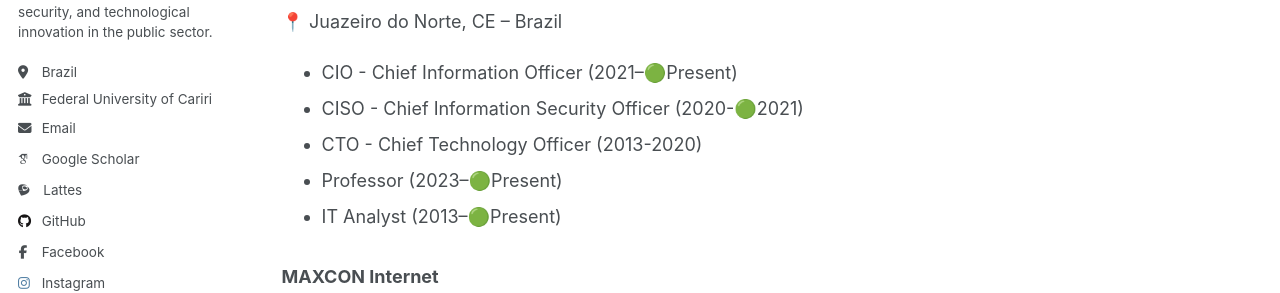
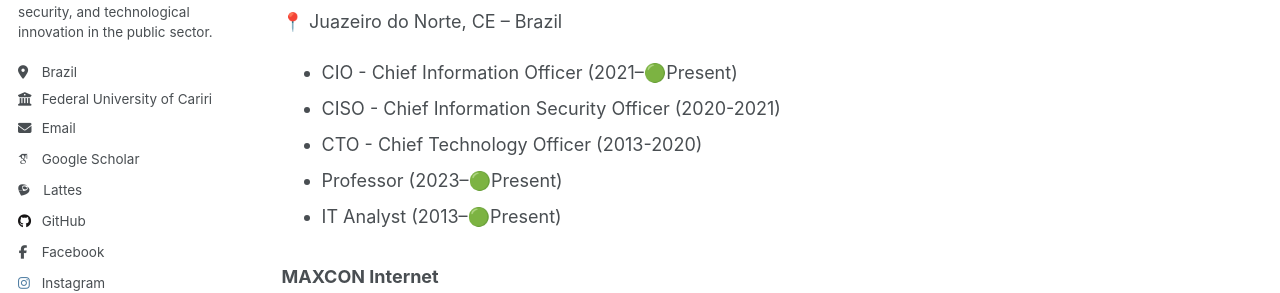
Before and after one commit to tacianopinheiro/tacianopinheiro.github.io, a Jekyll site: the page built from _pages/cv.md, in a window 1280 px wide and 900 px high. Shown: the part 457-750 px from the top of the window. Built offline with Jekyll 4.4.1, drawn with Linux system fonts in a browser that asks for light colours; some web fonts are replaced.

Commit message:
Update cv.md

```diff
--- a/_pages/cv.md
+++ b/_pages/cv.md
@@ -28,7 +28,7 @@ redirect_from:
 ### **Federal University of Cariri (UFCA)**
 📍 Juazeiro do Norte, CE – Brazil
 * CIO - Chief Information Officer (2021–🟢Present)
-* CISO - Chief Information Security Officer (2020-🟢2021)
+* CISO - Chief Information Security Officer (2020-2021)
 * CTO - Chief Technology Officer (2013-2020)
 * Professor (2023–🟢Present)
 * IT Analyst (2013–🟢Present)
```
